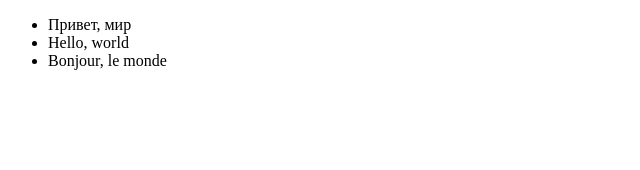
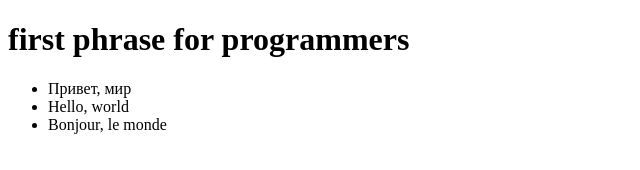
Before and after one commit to neceevski-alex/project, a plain HTML site: page index.html in a window 1280 px wide. Shown: the whole page, without its empty margins (0-640 px from the left). Drawn offline with Linux system fonts and the light colour scheme.

Commit message:
Update index.html

```diff
--- a/index.html
+++ b/index.html
@@ -6,6 +6,7 @@
 </head>
 
 <body>
+	<h1>first phrase for programmers</h1>
 <ul>
     <li>Привет, мир</li>
     <li>Hello, world</li>
```
